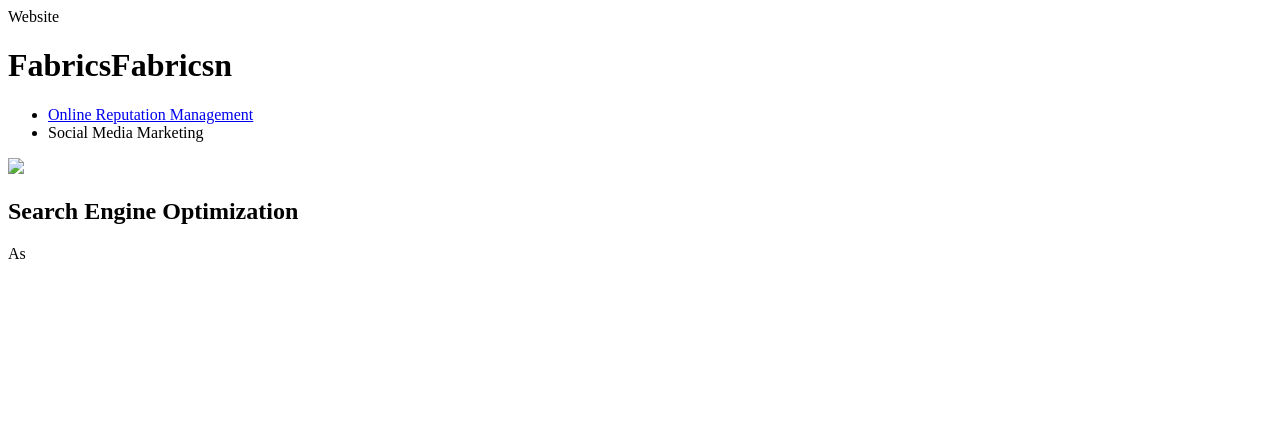
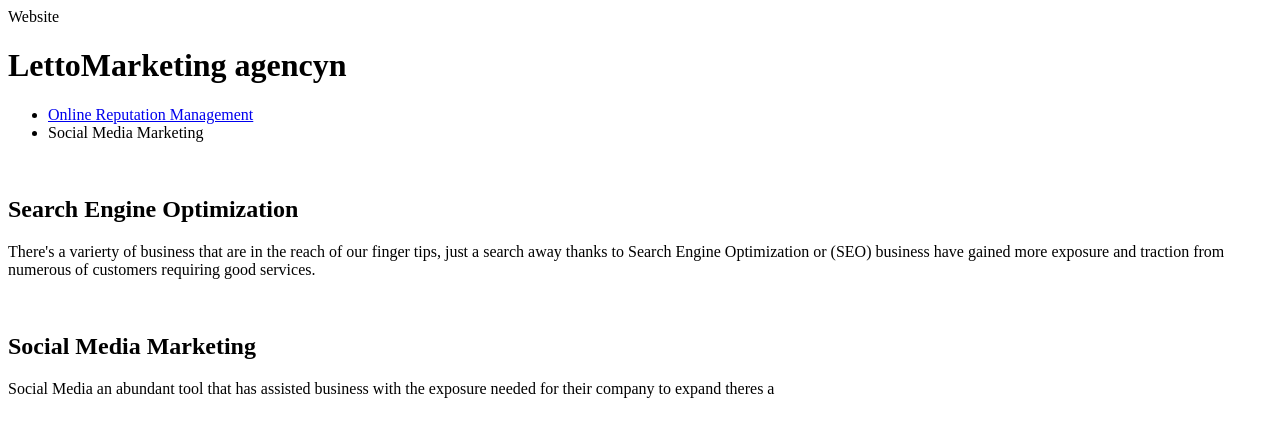
Before and after one commit to DULCEPALMA/MA-Project, a plain HTML site: page assets/index.html in a window 1280 px wide. Drawn offline with Linux system fonts and the light colour scheme.

Commit message:
assets/index.html

```diff
--- a/assets/index.html
+++ b/assets/index.html
@@ -6,7 +6,7 @@
     </head>
     <body>
         <div class="header">
-            <h1>Fabrics<span class="seo">Fabrics</span>n</h1>
+            <h1>Letto<span class="seo">Marketing agency</span>n</h1>
             <div>
                 <ul>
                     <li>
@@ -19,9 +19,18 @@
                 </ul>
                 </div>
                 <div class="hero"></div>
-                <div class="search-engine-optimization">
-
-
-     <img src="/" class="float-left"/>
-                    <h2>Search Engine Optimization</h2>
-                    <p>As </p>
+                <div class="content">
+                    <div class="search-engine-optimization">
+                        <img src="    " class="float-left"/>
+                        <h2>Search Engine Optimization</h2>
+                        <p>
+                            There's a varierty of business that are in the reach of our finger tips, just a search away
+                            thanks to Search Engine Optimization or (SEO) business have gained more exposure and traction from numerous of customers requiring good services.
+                        </p>
+                    </div>
+                    <div id="Social Media Marketing" class="Social-Media-Marketing">
+                        <img src="    " class="float-left"/>
+                        <h2>Social Media Marketing</h2>
+                        <p>
+                            Social Media an abundant tool that has assisted business with the exposure needed for their company to expand theres a
+                        </p>
```
Also changed, not shown: 1 other file.
